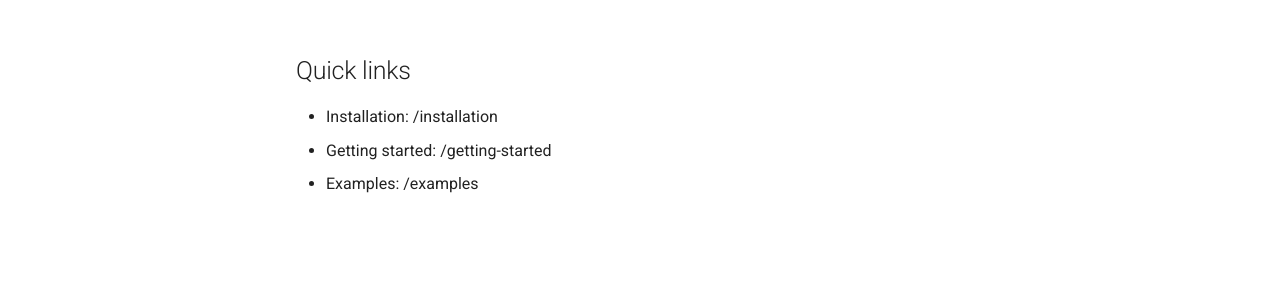
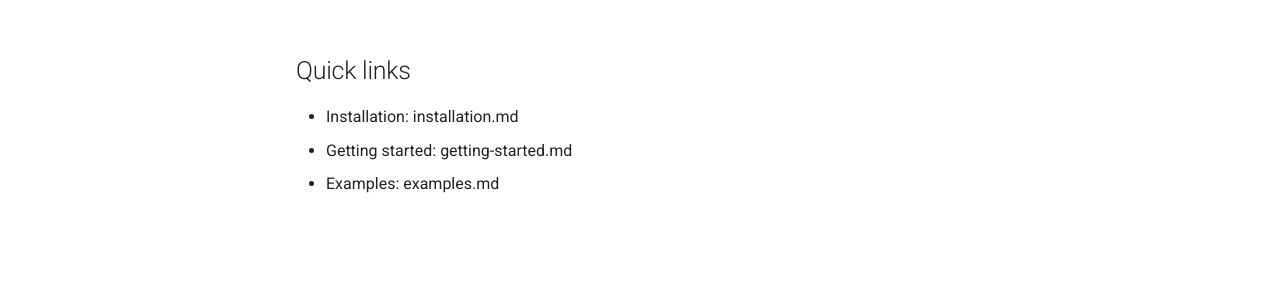
Before and after one commit to lgili/SpiceLab, an MkDocs documentation site: the page built from docs/index.md, in a window 1280 px wide. Shown: the part 507-807 px from the top of the page. Built offline with MkDocs 1.6.1 and Material for MkDocs 9.7.7, drawn with Linux system fonts in a browser that asks for light colours.

```diff
--- a/docs/index.md
+++ b/docs/index.md
@@ -26,6 +26,6 @@ pip install -e .
 
 ## Quick links
 
-- Installation: /installation
-- Getting started: /getting-started
-- Examples: /examples
+- Installation: installation.md
+- Getting started: getting-started.md
+- Examples: examples.md
```
Also changed, not shown: README.md (+14 -17 lines).
